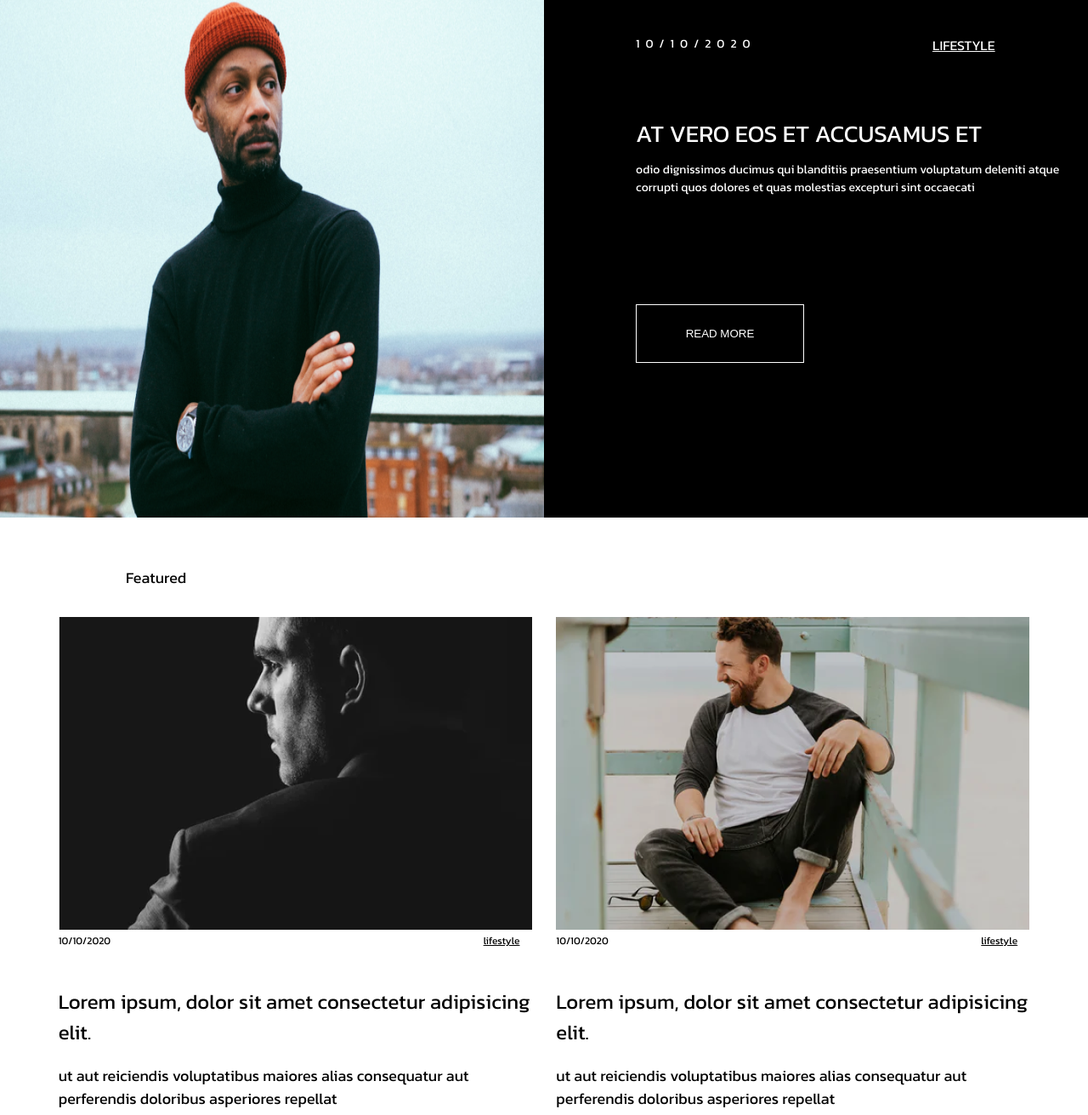
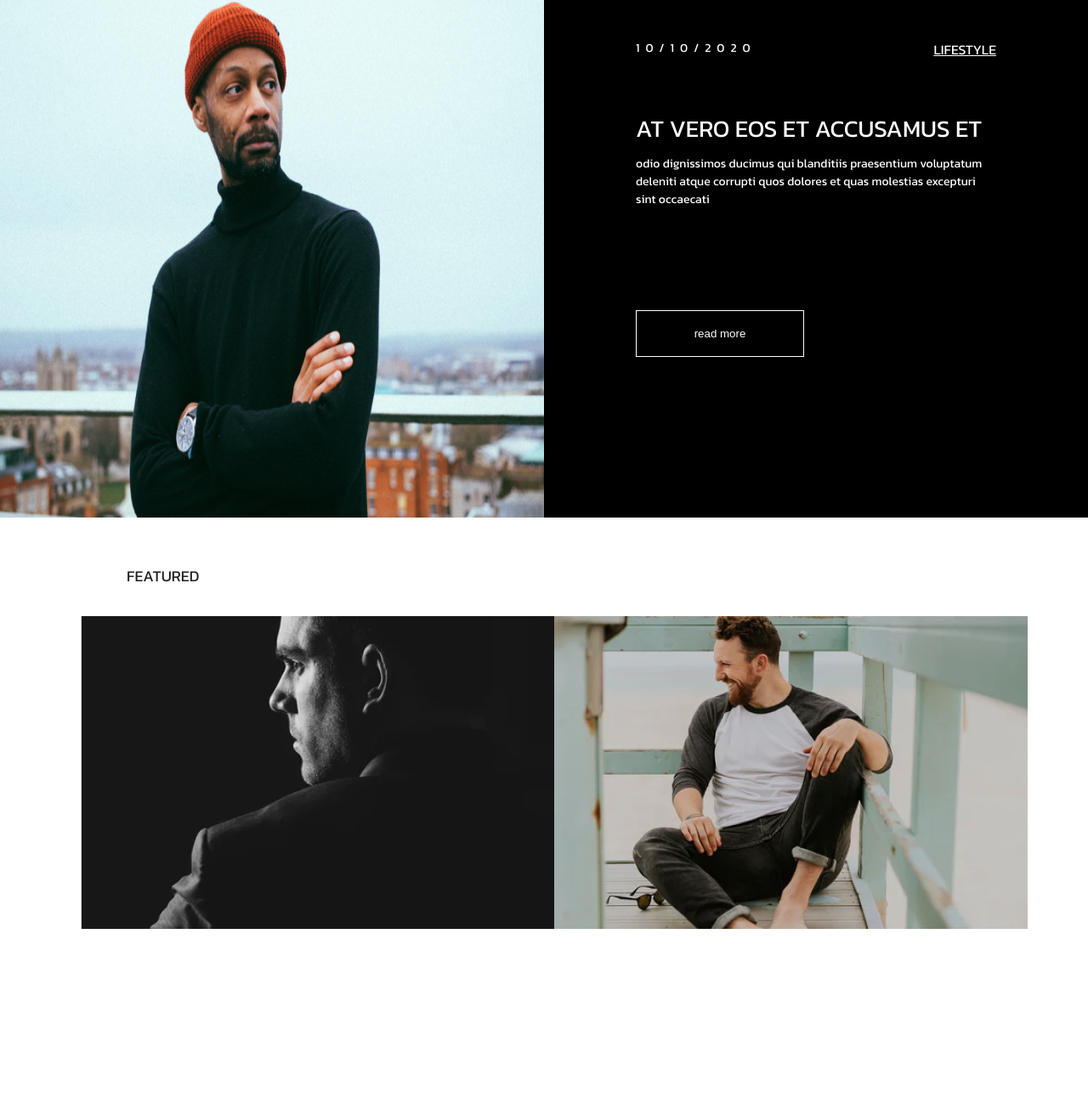
Before and after one commit to yuriikhomych23/logos-homework-6, a plain HTML site: page index.html in a window 1280 px wide. Shown: the part 59-1371 px from the top of the page at 85% size. After the commit the page ends 1152 px from the top, so only its background shows below. Drawn offline with Linux system fonts and the light colour scheme.

Commit message:
Sample code

```diff
--- a/css/index.css
+++ b/css/index.css
@@ -12,38 +12,35 @@
     flex-wrap: wrap;
 }
 
-.martin {
+.philip-martin {
     width: 50%;
     height: 83.5vh;
 }
 
-.header-title-background {
+
+.background-title {
     background-color: black;
     width: 50%;
     height: 83.5vh;
 }
 
-.header-title-background-description {
+.date-lifestyle {
     display: flex;
     justify-content: space-between;
-    color: white;
-    margin: 100px 108px;
+    margin: 105px 108px 0;
 }
 
-.data {
-    width: 136px;
-    height: 3.3vh;
+.date {
     font-family: Kanit;
     font-style: normal;
     font-weight: 500;
     font-size: 14px;
     line-height: 21px;
     letter-spacing: 7px;
+    color: #fff;
 }
 
 .lifestyle {
-    width: 75px;
-    height: 3.78vh;
     font-family: Kanit;
     font-style: normal;
     font-weight: 500;
@@ -51,217 +48,60 @@
     line-height: 24px;
     text-decoration-line: underline;
     text-transform: uppercase;
+    color: #fff;
 }
 
-.header-background-text {
+.background-title-text {
     display: block;
-    margin: -35px 108px;
+    color: #fff;
+    margin: 60px 108px 0;
 }
 
-.background-text {
-    color: white;
+.background-title-text-main {
     font-family: Kanit;
     font-style: normal;
     font-weight: 500;
     font-size: 28px;
     line-height: 42px;
-    width: 503px;
-    height: 6.62vh;
     text-transform: uppercase;
-
+    color: #fff;
 }
 
-.background-text-another {
-    width: 503px;
-    height: 18.1vh;
-    color: white;
+.background-title-text-minor {
     font-family: Kanit;
     font-style: normal;
     font-weight: 300;
     font-size: 14px;
     line-height: 21px;
+    color: #FFFFFF;
+    margin: 10px 0;
 }
 
-.button {
-    padding-left: 108px;
-    padding-top: 59px;
-}
-.read-more-button {
-    border: 1px solid white;
-    color: white;
+.btn-read-more {
+    border: 1px solid #fff;
+    width: 198px;
+    height: 55px;
+    color: #fff;
     background-color: black;
-    width: 198px;
-    height: 8.66vh;
-    text-align: center;
-    text-transform: uppercase;
+    display: block;
+    margin: 120px 108px 0;
 }
 
 .featured {
-    width: 86px;
-    height: 4.25vh;
+    display: flex;
+    justify-content: flex-start;
+    margin: 55px 149px 0;
     font-family: Kanit;
     font-style: normal;
     font-weight: 500;
     font-size: 18px;
     line-height: 27px;
-    padding-left: 148px;
-    padding-top: 57px;
+    color: #1F1F1D;
+    text-transform: uppercase;
 }
 
-.first-section {
+.first-section-image{
     display: flex;
-    justify-content: space-evenly;
-    margin: 60px 40px;
+    justify-content: space-around;
+    margin: 34px 95px 0;
 }
-
- .description {
-    display: flex;
-    justify-content: space-between;
-}
-
-.screen-date {
-    width: 117px;
-    height: 2.85vh;
-    font-weight: 500;
-    font-size: 12px;
-    font-style: normal;
-    color: black;
-    font-family: 'Kanit', sans-serif;
-}
-
-.screen-lifestyle {
-    width: 57px;
-    height: 2.85vh;
-    font-weight: 500;
-    font-size: 12px;
-    /* padding-left: 20px; */
-    font-style: normal;
-    text-decoration-line: underline;
-    color: black;
-    font-family: 'Kanit', sans-serif;
-}
-
-.lorem-main {
-    width: 557px;
-    height: 72px;
-    padding-top: 40px;
-}
-
-.lorem-text-main {
-    font-weight: 500;
-    font-size: 24px;
-    color: black;
-    font-style: normal;
-    line-height: 36px;
-    font-family: 'Kanit', sans-serif;
-}
-
-.lorem-minor {
-    width: 557px;
-    height: 54px;
-    padding-top: 59px;
-}
-
-.lorem-text-minor {
-    font-style: normal;
-    font-weight: 300;
-    font-size: 18px;
-    line-height: 27px;
-    color: black;
-    font-family: 'Kanit', sans-serif;
-}
-
-
-@media screen and (max-width: 1200px) {
-     .martin {
-       width: 50%;
-       height: 90vh;
-    }
-    .header-title-background {
-        width: 50%;
-       height: 90vh;
-    }
-    .data {
-        height: 2vh;
-        width: 100%;
-        display: flex;
-        justify-content: space-between;
-    }
-    .lifestyle {
-        height: 2vh;
-        width: 100%;
-        display: flex;
-        justify-content: space-between;
-    }
-    .header-title-background-description {
-        width: 100%;
-    }
-    .background-text {
-        width: 450px;
-    }
-    .background-text-another {
-        width: 300px;
-
-    }
-    .read-more-button {
-        width: 160px;
-        height: 7vh;
-        font-size: 12px;
-    }
-    .left-picture {
-        width: 600px;
-        height: 30vh;
-    }
-    .right-picture {
-        width: 600px;
-        height: 30vh;
-    }
-}
-
-
-
-@media screen and (max-width: 970px) {
-     .martin {
-       width: 100%;
-       height: 100vh;
-    }
-    .header-title-background {
-        width: 100%;
-       height: 100vh;
-    }
-    .data {
-        height: 2vh;
-        width: 100%;
-        display: flex;
-        justify-content: space-between;
-    }
-    .lifestyle {
-        height: 2vh;
-        width: 100%;
-        display: flex;
-        justify-content: space-between;
-    }
-    .header-title-background-description {
-        width: 100%;
-    }
-    .background-text {
-        width: 450px;
-    }
-    .background-text-another {
-        width: 300px;
-
-    }
-    .read-more-button {
-        width: 160px;
-        height: 7vh;
-        font-size: 12px;
-    }
-    .left-picture {
-        width: 100%;
-        height: 60vh;
-    }
-    .right-picture {
-        width: 100%;
-        height: 60vh;
-    }
-}
--- a/index.html
+++ b/index.html
@@ -11,36 +11,58 @@
 
 <body>
 	<header>
-
 		<div class="header-title">
-			<img src="img/philip-martin.png" alt="Philip Martin" class="martin">
-			<div class="header-title-background">
-				<div class="header-title-background-description">
-					<p class="data">10/10/2020</p>
+			<img src="img/philip-martin.png" alt="Philip Martin" class="philip-martin">
+			<div class="background-title">
+				<div class="date-lifestyle">
+					<p class="date">10/10/2020</p>
 					<p class="lifestyle">lifestyle</p>
 				</div>
-				<div class="header-background-text">
-
-					<div class="background-text">
-						<p> at vero eos et accusamus et</p>
-					</div>
-
-					<div class="background-text-another">
-						<p>odio dignissimos ducimus qui
-							blanditiis praesentium voluptatum deleniti atque
-							corrupti quos dolores et quas molestias excepturi
-							sint occaecati</p>
-					</div>
+				<div class="background-title-text">
+					<p class="background-title-text-main">at vero eos et accusamus et</p>
+					<p class="background-title-text-minor">odio dignissimos ducimus qui
+						blanditiis praesentium voluptatum deleniti atque
+						corrupti quos dolores et quas molestias excepturi
+						sint occaecati</p>
 				</div>
-				<div class="button">
-					<button class="read-more-button">read more</button>
-				</div>
+				<button class="btn-read-more">read more</button>
 			</div>
 		</div>
-
 	</header>
 
 	<main>
+		<section class="first-section">
+			<div class="featured">featured</div>
+			<div class="first-section-image">
+				<img src="img/screen.png" alt="Screen" class="screen">
+				<img src="img/biocarbon.png" alt="Biocarbom" class="biocarbon">
+            </div>
+		</section>
+	</main>
+
+
+
+
+
+
+
+
+
+
+
+
+
+
+
+
+
+
+
+
+
+
+
+	<!-- <main>
 		<section>
 			<div class="featured">Featured</div>
 			<div class="first-section">
@@ -80,7 +102,7 @@
 
 
 		</section>
-	</main>
+	</main> -->
 </body>
 
 </html>
```
